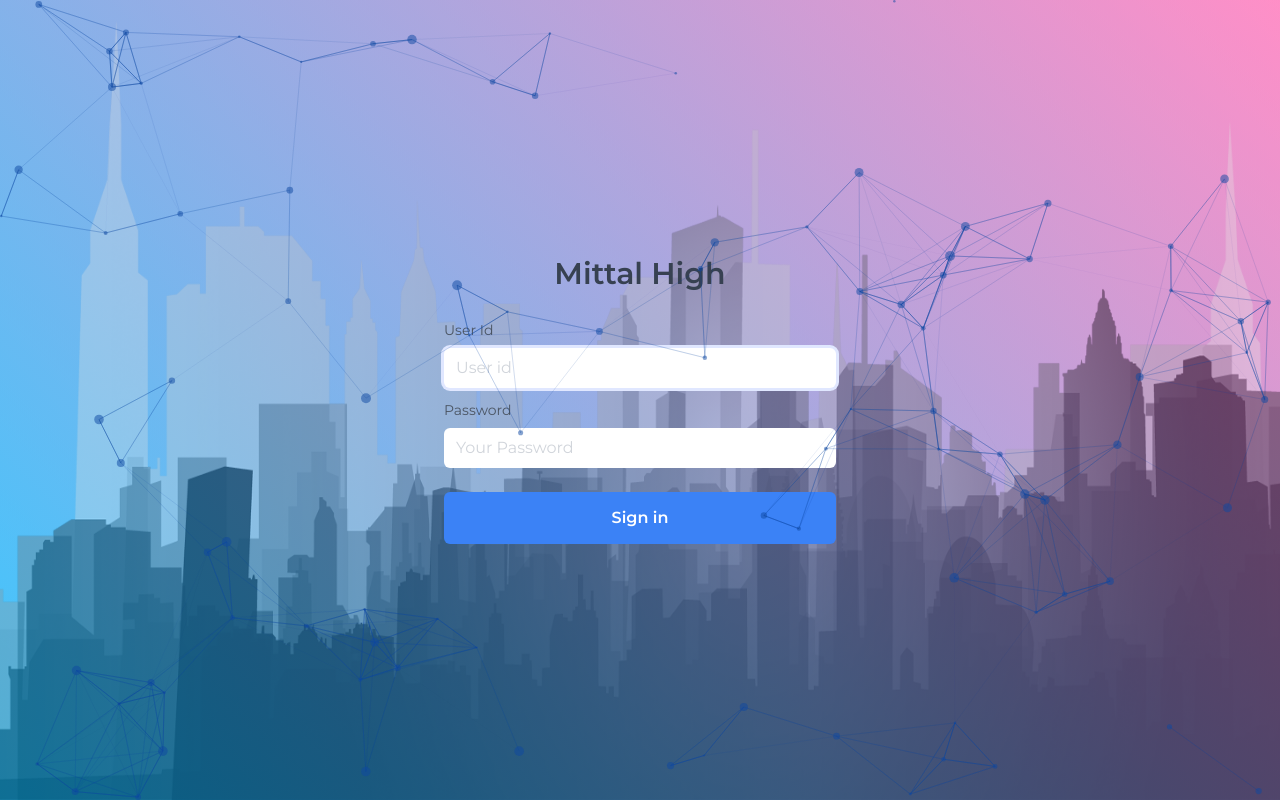
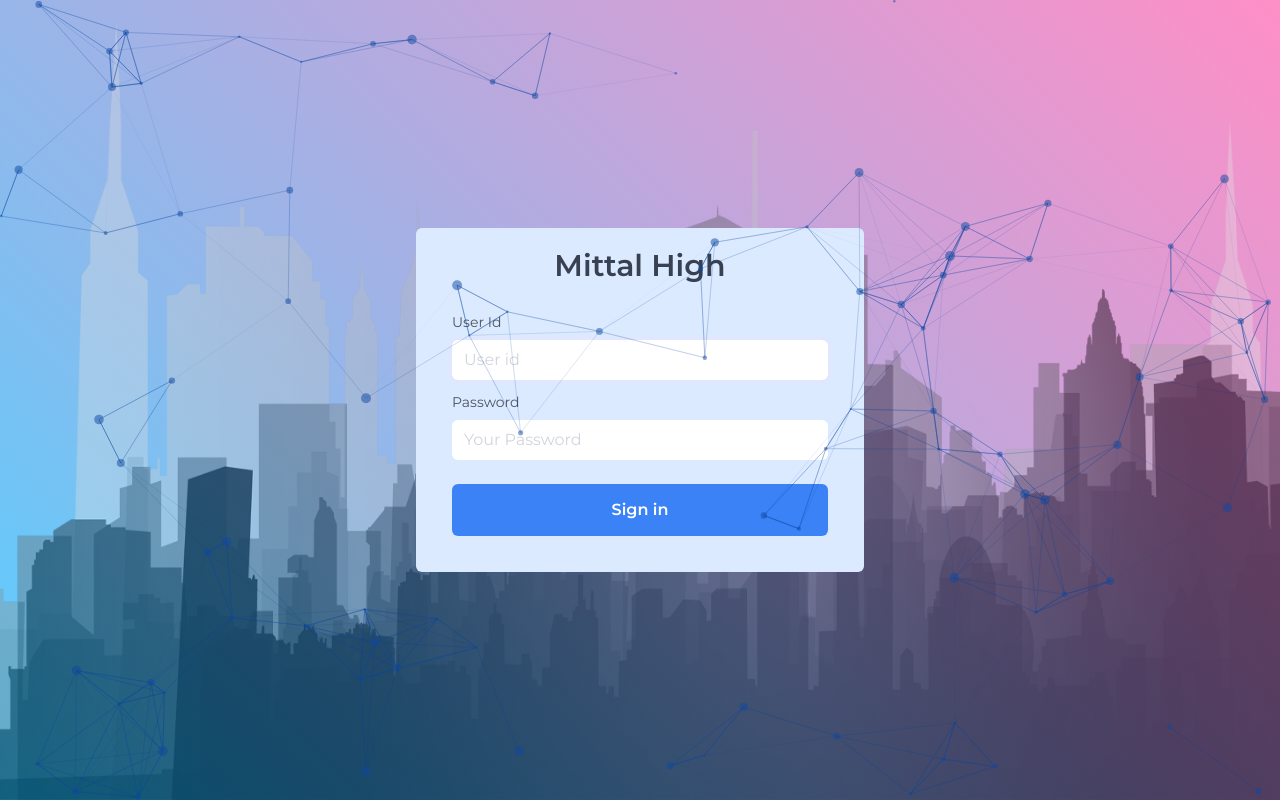
Before and after one commit to dev-AshishRanjan/Mittal-High, a React (Create React App) app in the folder client/: page / in a window 1280 px wide. Built offline with nearby package versions, Linux system fonts and the light colour scheme.

Commit message:
beautify-1

```diff
--- a/client/src/components/Auth.jsx
+++ b/client/src/components/Auth.jsx
@@ -95,7 +95,7 @@ function Auth(props) {
     <div className="background">
       <div className="flex items-center min-h-screen z-50">
         <div className="container mx-auto">
-          <div className="max-w-md mx-auto my-10">
+          <div className="max-w-md mx-auto my-10 bg-blue-100 p-2 rounded-md">
             <div className="text-center">
               <h1 className="my-3 text-3xl font-semibold text-gray-700 ">
                 Mittal High
--- a/client/src/components/CreatingOwner.jsx
+++ b/client/src/components/CreatingOwner.jsx
@@ -1,5 +1,6 @@
 import React, { useState, useRef } from "react";
 import axios from "axios";
+import { toast } from "react-toastify";
 
 function CreatingUser() {
   const nameEl = useRef(null);
@@ -41,9 +42,13 @@ function CreatingUser() {
         aggreeEl.current.value = "";
         passEl.current.value = "";
         roomEl.current.value = "";
+        toast.success("Owner Created : " + name)
+      } else {
+        toast.error(res.message);
       }
     } catch (error) {
       console.log(error);
+      toast.error(error.message);
     }
   };
 
--- a/client/src/components/Header.jsx
+++ b/client/src/components/Header.jsx
@@ -14,12 +14,12 @@ function Header(props) {
   const { hamActive, hamHandler } = useContext(HamContext);
   const user = JSON.parse(localStorage.getItem("whom")).userType;
   return (
-    <nav className="w-full sticky z-50 top-0 h-14  bg-blue-500">
+    <nav className="w-full sticky z-50 top-0 h-14  bg-violet-700">
       <div className=" flex items-center justify-between p-2">
         <div className="ml-4 flex items-center justify-between">
           <img className="h-10 w-10" src={jasmineImage} alt="Jasmine Icon" />
           <h1 className="text-base md:text-lg px-2 font-semibold text-white">
-            Jasmine Towers
+            Mittal High
           </h1>
         </div>
         <div>
--- a/client/src/index.css
+++ b/client/src/index.css
@@ -4,7 +4,7 @@
 @tailwind utilities;
 
 .background{
-  background:linear-gradient(45deg, rgba(0, 183, 255, 0.524),rgba(255, 105, 180, 0.498)) ,url('../public/pngwing.com\ \(2\).png') no-repeat center center/ cover;
+  background:linear-gradient(45deg, rgba(0, 183, 255, 0.424),rgba(255, 105, 180, 0.498)) ,url('../public/pngwing.com\ \(2\).png') no-repeat center center/ cover;
   background-attachment: fixed;
 }
 input,textarea{
```
Also changed, not shown: 1 other file (tests, documents, lock files or other folders).
